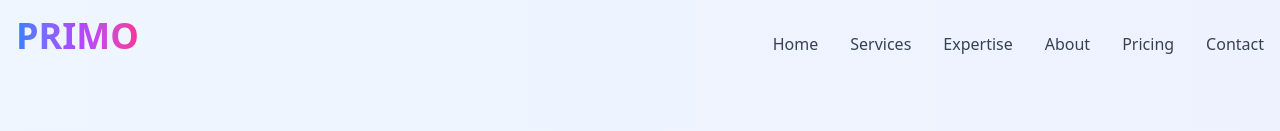
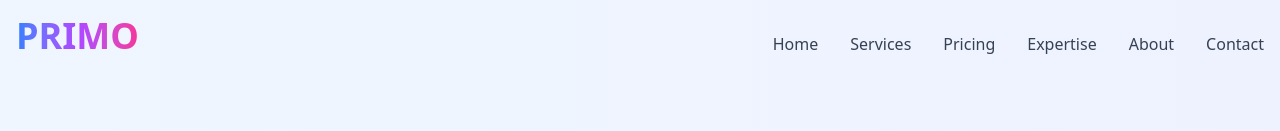
Before and after one commit to labeebbappu/primoinnovations.com, a Next.js app: page /home in a window 1280 px wide. Shown: the top 131 px of the page. Built offline with nearby package versions, Linux system fonts and the light colour scheme.

Commit message:
feat(home): add section IDs and update menu links for navigation
Add IDs to sections in PrimoApps, ExpertiseCollage, and ServicesSection components to enable smooth scrolling. Update TopMenu links to point to these section IDs for better navigation. Simplify README.md to focus on project purpose.

```diff
--- a/components/home/ExpertiseCollage.tsx
+++ b/components/home/ExpertiseCollage.tsx
@@ -90,7 +90,7 @@ const ExpertiseCollage: React.FC = () => {
   ];
 
   return (
-    <section className="py-16 min-h-screen">
+    <section className="py-16 min-h-screen" id="expertise">
       <div className="container mx-auto px-4 py-8">
         <h2 className="text-4xl md:text-5xl font-bold text-center mb-12">
           Meet our expertise to kickstart your success.
--- a/components/home/PrimoApps.tsx
+++ b/components/home/PrimoApps.tsx
@@ -41,7 +41,7 @@ const PrimoApps = () => {
   ];
 
   return (
-    <section className="py-16 bg-gray-50">
+    <section className="py-16 bg-gray-50" id="pricing">
       <div className="container mx-auto px-4">
         <div className="text-center mb-12">
           <h2 className="text-4xl font-bold mb-4">Primo Apps</h2>
--- a/components/home/ServicesSection.tsx
+++ b/components/home/ServicesSection.tsx
@@ -31,7 +31,7 @@ const ServicesSection = () => {
   ];
 
   return (
-    <section className="min-h-screen flex flex-col justify-center py-16 px-4 md:px-8 lg:px-16">
+    <section className="min-h-screen flex flex-col justify-center py-16 px-4 md:px-8 lg:px-16" id="services">
       <div className="container mx-auto">
         {/* Heading */}
         <div className="text-center mb-16">
--- a/components/home/TopMenu.tsx
+++ b/components/home/TopMenu.tsx
@@ -18,10 +18,10 @@ const TopMenu = () => {
   // Menu items from the comment
   const menuItems = [
     { name: "Home", path: "/" },
-    { name: "Services", path: "/services" },
-    { name: "Expertise", path: "/expertise" },
+    { name: "Services", path: "/home#services" },
+    { name: "Pricing", path: "/home#pricing" },
+    { name: "Expertise", path: "/home#expertise" },
     { name: "About", path: "/about" },
-    { name: "Pricing", path: "/pricing" },
     { name: "Contact", path: "/contact" },
   ];
 
```
Also changed, not shown: 1 other file (tests, documents, lock files or other folders).
